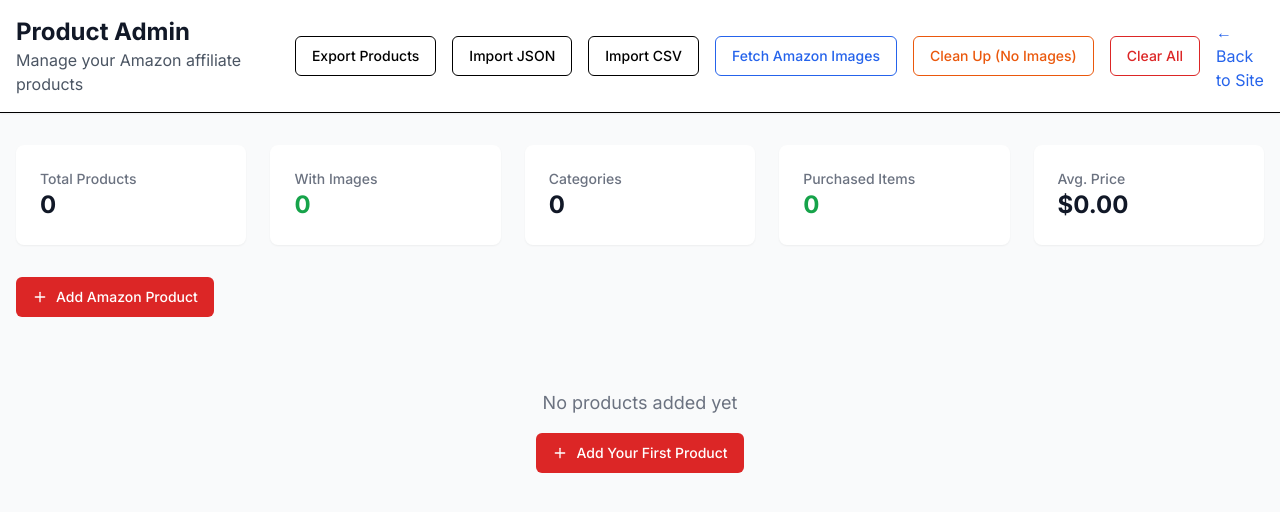
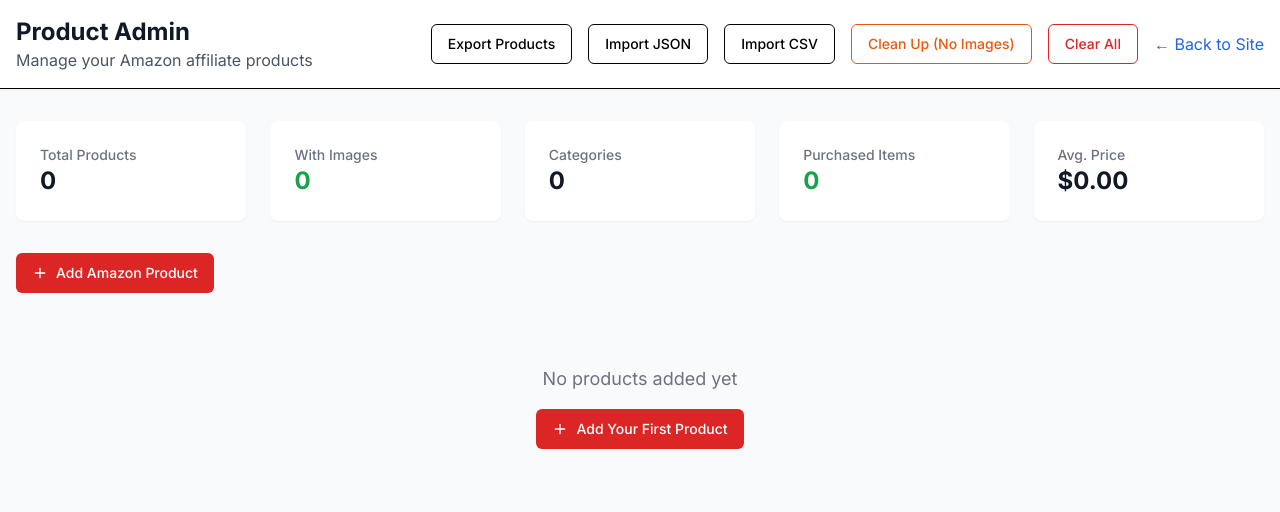
Before and after one commit to cganelli/cheap-lazy-ecommerce, a Next.js app: page /admin in a window 1280 px wide. Shown: the top 512 px of the page. Built offline with nearby package versions, Linux system fonts and the light colour scheme.

Commit message:
Remove problematic Amazon API function to fix page loading
- Removed fetchAmazonData async function that was causing crashes
- Removed 'Fetch Amazon Images' button
- Kept stable CSV import functionality
- Admin page should load properly again
- Size back to 4.99 kB

```diff
--- a/src/app/admin/page.tsx
+++ b/src/app/admin/page.tsx
@@ -122,86 +122,6 @@ export default function AdminPage() {
     }
   }
 
-  // Fetch images and prices from Amazon for products without images
-  const fetchAmazonData = async () => {
-    const productsWithoutImages = products.filter(p =>
-      p.imageUrl === '/placeholder-product.png' ||
-      p.imageUrl === '' ||
-      !p.imageUrl
-    )
-
-    if (productsWithoutImages.length === 0) {
-      alert('All products already have images!')
-      return
-    }
-
-    const asins = productsWithoutImages.map(p => p.amazonASIN).filter(Boolean)
-
-    if (asins.length === 0) {
-      alert('No ASINs found in products without images!')
-      return
-    }
-
-    alert(`Fetching images and prices for ${asins.length} products from Amazon...`)
-
-    try {
-      const siteKey = process.env.NEXT_PUBLIC_SITE_KEY || ''
-      if (!siteKey) {
-        alert('Amazon API not configured. Please set NEXT_PUBLIC_SITE_KEY environment variable.')
-        return
-      }
-
-      // Process in batches of 10 (Amazon API limit)
-      const batches = []
-      for (let i = 0; i < asins.length; i += 10) {
-        batches.push(asins.slice(i, i + 10))
-      }
-
-      let updatedCount = 0
-
-      for (const batch of batches) {
-        const response = await fetch('/.netlify/functions/amazon-items', {
-          method: 'POST',
-          headers: {
-            'content-type': 'application/json',
-            'x-site-key': siteKey,
-          },
-          body: JSON.stringify({ asins: batch }),
-        })
-
-        if (response.ok) {
-          const data = await response.json()
-          const amazonData = data.items || []
-
-          // Update products with Amazon data
-          const updatedProducts = products.map(product => {
-            if (product.imageUrl === '/placeholder-product.png' || !product.imageUrl) {
-              const amazonItem = amazonData.find((item: any) => item.asin === product.amazonASIN)
-              if (amazonItem) {
-                updatedCount++
-                return {
-                  ...product,
-                  imageUrl: amazonItem.image_url || '/placeholder-product.png',
-                  price: amazonItem.price ? parseFloat(amazonItem.price.replace('$', '')) : product.price,
-                  title: amazonItem.name || product.title,
-                }
-              }
-            }
-            return product
-          })
-
-          saveProducts(updatedProducts)
-        } else {
-          console.warn(`Failed to fetch batch: ${response.status}`)
-        }
-      }
-
-      alert(`Successfully updated ${updatedCount} products with Amazon images and prices!`)
-    } catch (error) {
-      console.error('Error fetching Amazon data:', error)
-      alert('Error fetching Amazon data. Please try again.')
-    }
-  }
 
   // Export products as JSON
   const exportProducts = () => {
@@ -344,13 +264,6 @@ export default function AdminPage() {
                   className="hidden"
                 />
               </label>
-              <Button
-                variant="outline"
-                onClick={fetchAmazonData}
-                className="text-blue-600 hover:text-blue-700"
-              >
-                Fetch Amazon Images
-              </Button>
               <Button
                 variant="outline"
                 onClick={deleteProductsWithoutImages}
```
